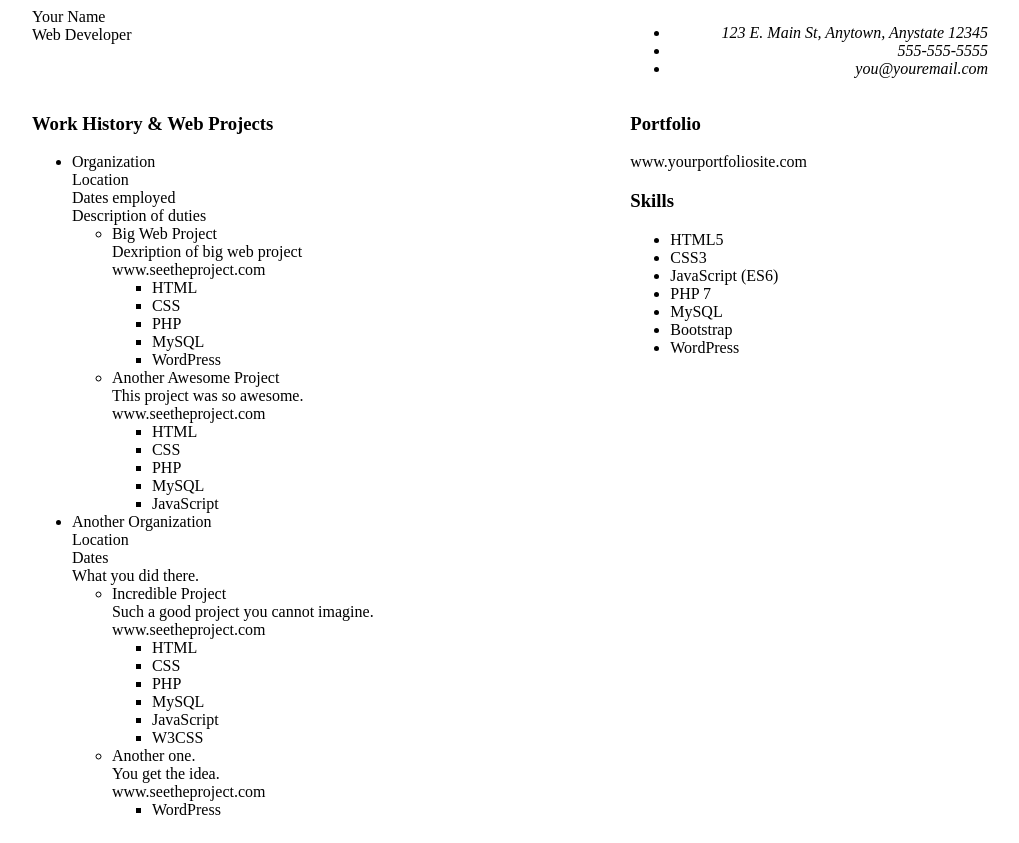
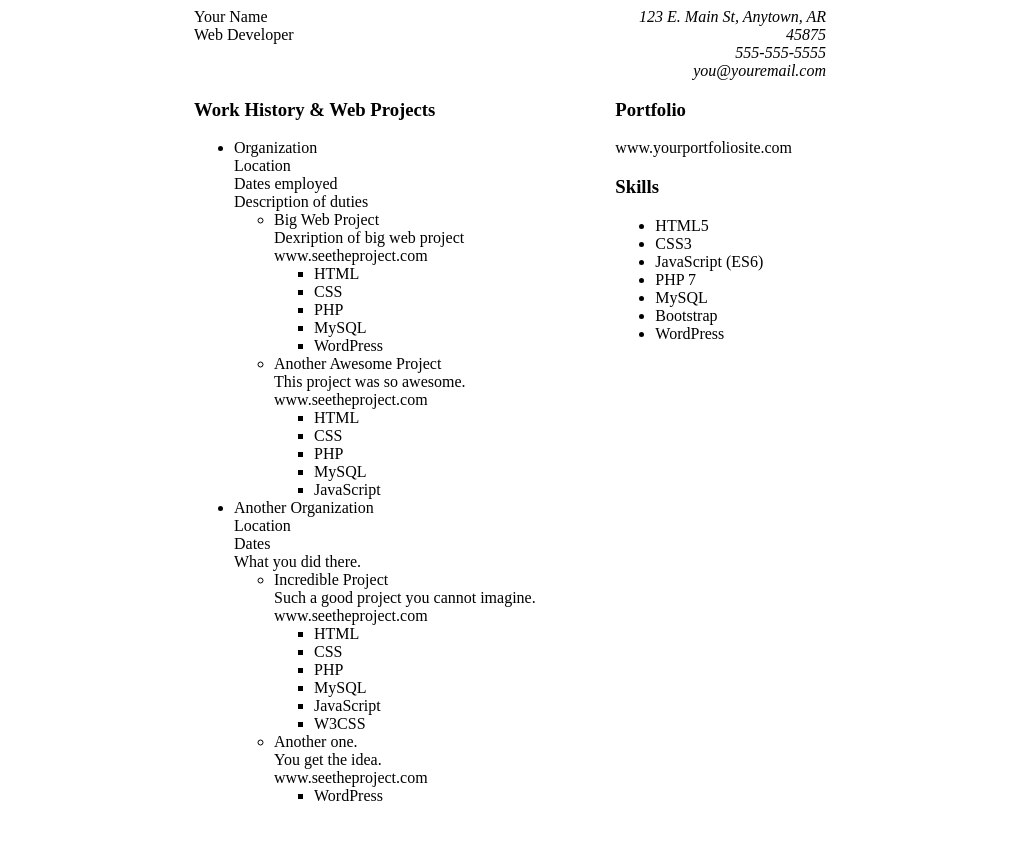
Before and after one commit to thischrisblack/Resume-the-Hard-Way, a website built with webpack: page src/index.html in a window 1280 px wide. Shown: the whole page, without its empty margins (130-1149 px from the left). Built offline with nearby package versions, Linux system fonts and the light colour scheme.

Commit message:
Fixed grid.
Made grid columns rigid 1fr x  12.

Also made contact section an object rather than array.

```diff
--- a/src/main.css
+++ b/src/main.css
@@ -5,9 +5,10 @@ html {
 .page {
     display: grid;
     width: 100%;
+    grid-auto-columns: 1fr;
     grid-template: ". . . top top top top top top   . . ."
-                   ". . . head head head head head contact . . ."
-                   ". . . main main main main main side . . ."
+                   ". . . head head head head contact contact . . ."
+                   ". . . main main main main side side . . ."
                    ". . . foot foot foot foot foot foot . . ."
   }
 
--- a/src/resume.js
+++ b/src/resume.js
@@ -4,17 +4,11 @@ export var resume = {
 
   position: 'Web Developer',
 
-  contact: [
-    '123 E. Main St, Anytown, Anystate 12345',
-    '555-555-5555',
-    'you@youremail.com'
-  ],
-
-  // address: '123 E. Main St, Anytown, AR 45875',
-
-  // phone: '555-555-5555',
-
-  // email: 'you@youremail.com',
+  contact: {
+    address: '123 E. Main St, Anytown, AR 45875',
+    phone: '555-555-5555',
+    email: 'you@youremail.com'
+  },
 
   portfolio: 'www.yourportfoliosite.com',
 
```
